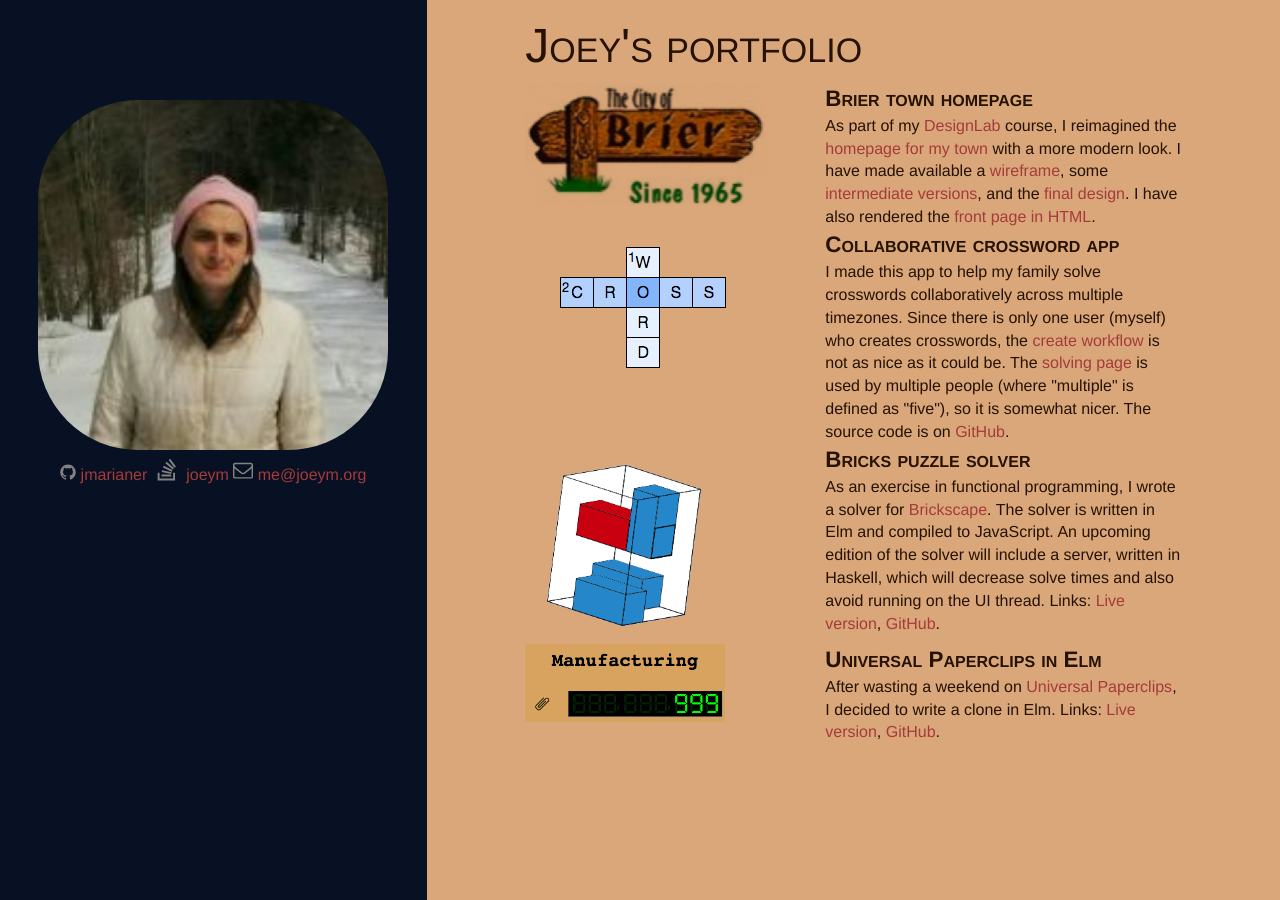
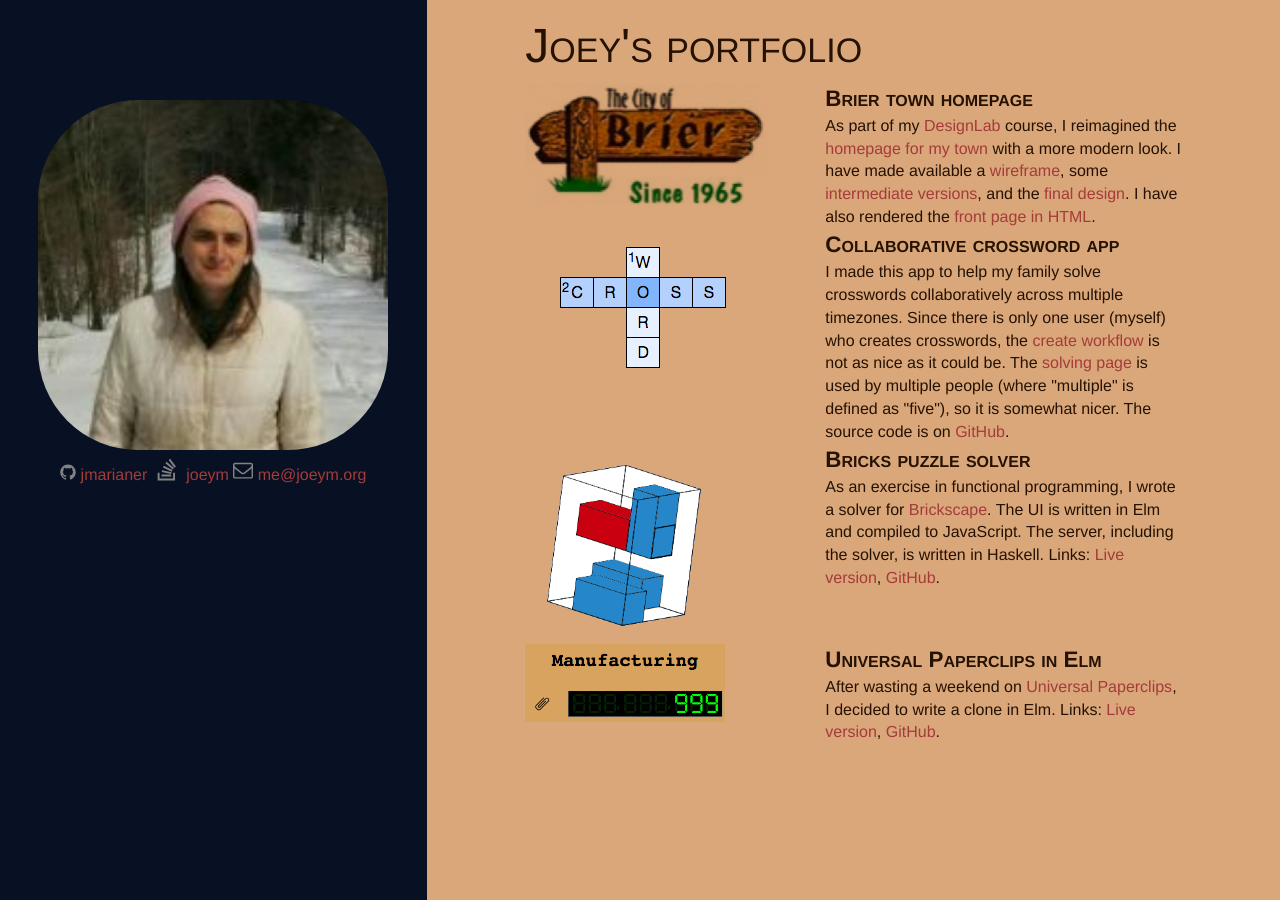
Before and after one commit to jmarianer/website, a Jekyll site: the page built from portfolio/index.html, in a window 1280 px wide. Built offline with Jekyll 4.4.1, drawn with Linux system fonts in a browser that asks for light colours.

Commit message:
Bricks fix

```diff
--- a/portfolio/index.html
+++ b/portfolio/index.html
@@ -25,7 +25,7 @@ permalink: /portfolio/
     <div class="title">Bricks puzzle solver</div>
     <div class="image"><img src="bricks.png" height="200px" /></div>
     <div class="description">
-      As an exercise in functional programming, I wrote a solver for <a href="https://play.google.com/store/apps/details?id=com.fiveminlab.brickscape&hl=en">Brickscape</a>. The solver is written in Elm and compiled to JavaScript. An upcoming edition of the solver will include a server, written in Haskell, which will decrease solve times and also avoid running on the UI thread. Links: <a href="http://bricks-demo.joeym.org/">Live version</a>, <a href="https://github.com/jmarianer/bricks-demo">GitHub</a>.
+      As an exercise in functional programming, I wrote a solver for <a href="https://play.google.com/store/apps/details?id=com.fiveminlab.brickscape&hl=en">Brickscape</a>. The UI is written in Elm and compiled to JavaScript. The server, including the solver, is written in Haskell. Links: <a href="http://bricks-demo.joeym.org/">Live version</a>, <a href="https://github.com/jmarianer/bricks-demo">GitHub</a>.
     </div>
   </div>
 
```
